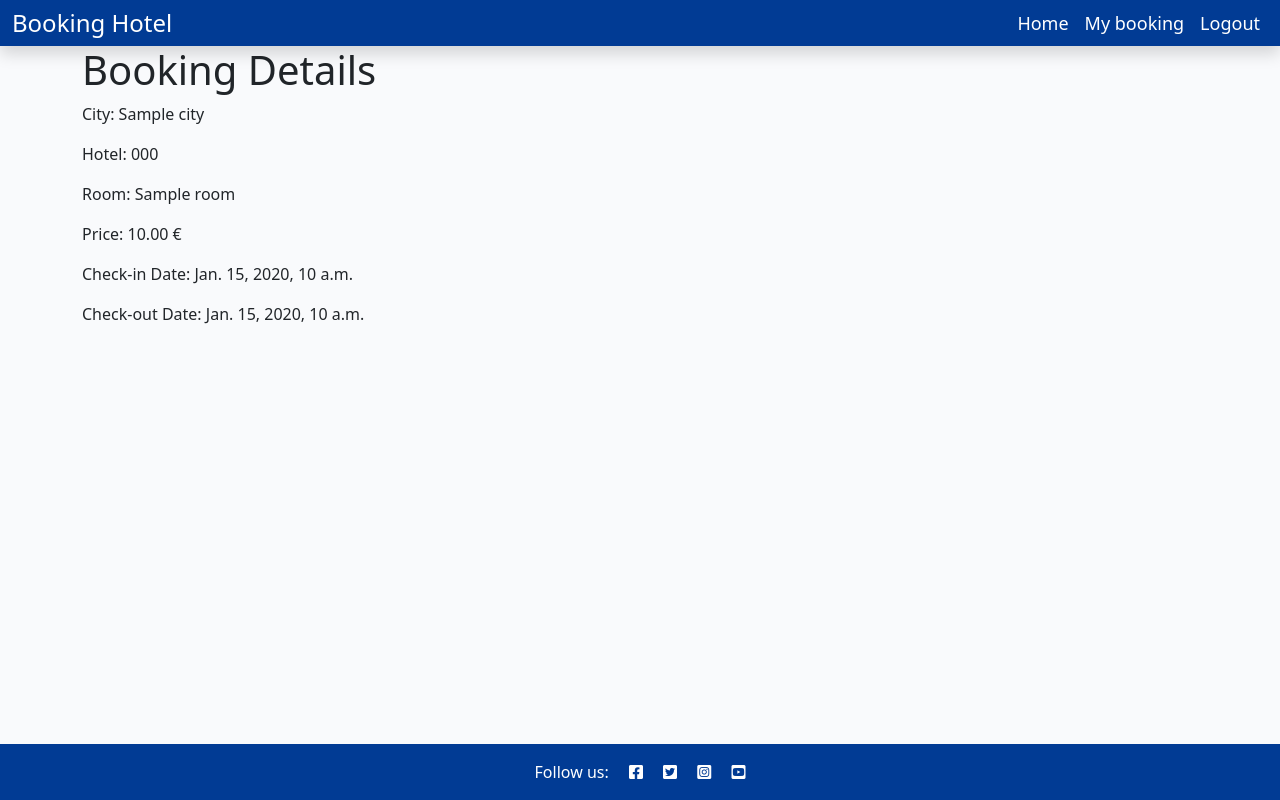
After one commit to CodeWizard-1/booking_hotel, a Django app: page /my_booking/ in a window 1280 px wide. The commit adds this page. Run offline with Django 3.2, Linux system fonts and the light colour scheme; a user stored in the database is signed in; tables that the repository leaves empty hold one stand-in row (values such as "Sample post"); some libraries are stand-ins or nearby versions.

Commit message:
Add my_booking page

```diff
--- a/base/urls.py
+++ b/base/urls.py
@@ -21,4 +21,5 @@ urlpatterns = [
     path('summernote/', include('django_summernote.urls')),
     path('', include('hotel.urls'), name='hotel_urls'),
     path('accounts/', include('allauth.urls')),
+
 ]
--- a/hotel/urls.py
+++ b/hotel/urls.py
@@ -6,6 +6,8 @@ urlpatterns = [
     path('', views.RoomList.as_view(), name='home'),
     path('success-booking/', views.SuccessBookingView.as_view(),
          name='success_booking'),
+    path('my_booking/', views.BookingDetailView.as_view(), name='my_booking'),
     path('<slug:slug>/', views.RoomDetail.as_view(), name='room_detail'),
     path('<slug:slug>/booking/', views.BookRoomView.as_view(), name='book_room'),
+
 ]
--- a/hotel/views.py
+++ b/hotel/views.py
@@ -102,6 +102,20 @@ class BookRoomView(View):
             return render(request, self.template_name, {'room': room, 'form': form})
 
 
+class BookingDetailView(View):
+    template_name = 'my_booking.html'
+
+    def get(self, request, *args, **kwargs):
+        user = request.user
+        bookings = Booking.objects.filter(customer=user)
+        context = {
+            'bookings': bookings
+        }
+        if not bookings:
+            context['no_bookings'] = True
+        return render(request, self.template_name, context)
+
+
 class SuccessBookingView(View):
     template_name = "success_booking.html"
 
--- a/static/css/style.css
+++ b/static/css/style.css
@@ -1,21 +1,21 @@
 body {
-    background-color: #F9FAFC;
+  background-color: #f9fafc;
 }
 
 .container-fluid,
 .blue-bg {
-    background-color: #013b94
+  background-color: #013b94;
 }
 
 .brand {
   font-family: Lato, sans-serif;
   font-size: 1.4rem;
   font-weight: 700;
-    color: #4A4A4F;
+  color: #4a4a4f;
 }
 
 .red-o {
-    color: #E84610;
+  color: #e84610;
 }
 
 .thin {
@@ -31,7 +31,7 @@ body {
 }
 
 .main-bg {
-    background-color: #F9FAFC;
+  background-color: #f9fafc;
 }
 
 .card {
@@ -56,7 +56,6 @@ body {
 
 .navbar {
   padding: 0;
-    height: 80px;
 }
 
 .navbar-brand {
@@ -70,15 +69,6 @@ body {
 .nav-link {
   font-size: 18px;
 }
-
-
-
-/* Burger menu */
-
-/* .navbar-toggler-icon {
-    background-color: white;
-
-} */
 
 
 /* Carousel */
@@ -110,7 +100,6 @@ body {
   width: 100%;
   object-fit: cover;
 }
-
 
 .image-flash {
   position: absolute;
@@ -218,14 +207,14 @@ body {
 }
 
 .btn-like {
-    color: #E84610;
+  color: #e84610;
   border: none;
   background: transparent;
 }
 
 .btn-like:hover,
 .btn-like:active {
-    color: #E84610;
+  color: #e84610;
   background: transparent;
   border: none;
 }
--- a/templates/base.html
+++ b/templates/base.html
@@ -37,7 +37,7 @@
   <body class="d-flex flex-column h-100 main-bg">
     <!-- Navigation -->
 
-    <nav class="navbar navbar-expand-lg navbar-dark bg-primary shadow">
+    <nav class="navbar navbar-expand-lg navbar-dark shadow">
       <div class="container-fluid">
         <a class="navbar-brand text-white" href="{% url 'home' %}"
           >Booking Hotel</a
@@ -65,7 +65,7 @@
             </li>
             {% if user.is_authenticated %}
             <li class="nav-item">
-              <a class="nav-link text-white" href="{% url 'account_logout' %}"
+              <a class="nav-link text-white" href="{% url 'my_booking'%}"
                 >My booking</a
               >
             </li>
--- /dev/null
+++ b/templates/my_booking.html
@@ -0,0 +1,21 @@
+{% extends 'base.html' %} {% block content %}
+<div class="container">
+  <h1>Booking Details</h1>
+  {% if bookings %} {% for booking in bookings %}
+  {% if request.user == booking.customer %}
+
+  <p>City: {{ booking.room.hotel.city.city_name }}</p>
+  <p>Hotel: {{ booking.room.hotel.hotel_name }}</p>
+  <p>Room: {{ booking.room.room_name }}</p>
+  <p>Price: {{ booking.room.price }} €</p>
+  <p>Check-in Date: {{ booking.checking_date }}</p>
+  <p>Check-out Date: {{ booking.checkout_date }}</p>
+
+  {% endif %} {% endfor %} {% else %}
+  <p>
+    No bookings found for your account. Why not
+    <a href="{% url 'home' %}">book a room</a> now?
+  </p>
+  {% endif %}
+</div>
+{% endblock %}
--- a/templates/success_booking.html
+++ b/templates/success_booking.html
@@ -2,6 +2,10 @@
 <div class="container">
   <h1>Reservation completed successfully!</h1>
   <p>Thank you for choosing our hotel. Your booking was successful.</p>
-  <!-- Additional data and information for the user -->
+  <p>
+    You can view the details of your reservation on the
+    <a href="{% url 'my_booking' %}">My booking</a> page, or by clicking the
+    link below <a href="{% url 'my_booking' %}">View My Booking</a>
+  </p>
 </div>
 {% endblock %}
```
Lines whose indentation alone changed are shown as unchanged.
